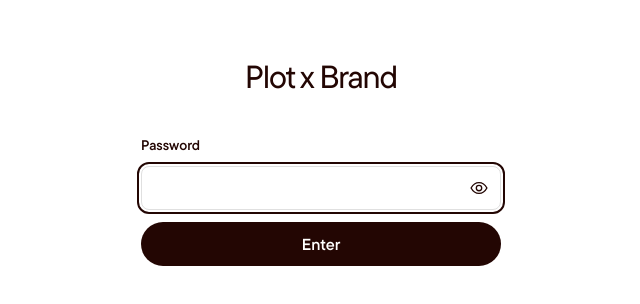
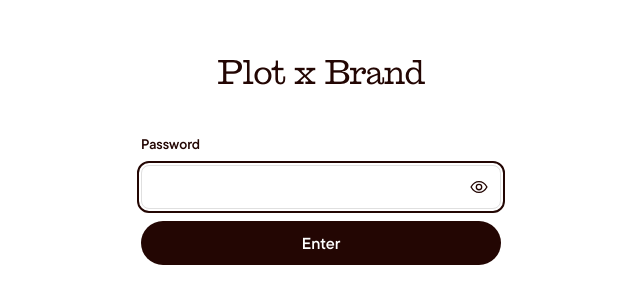
Before and after one commit to shaahana-alt/plot-x-brand, a React (Vite) app: page / in a window 1280 px wide. Shown: the part 224-528 px from the top of the page, without its empty margins (319-959 px from the left). Built offline with nearby package versions, Linux system fonts and the light colour scheme.

Commit message:
Set h1 headings in MF Ionica
Co-authored-by: Cursor <cursoragent@cursor.com>

```diff
--- a/src/fonts.css
+++ b/src/fonts.css
@@ -274,3 +274,11 @@
   font-style: normal;
   font-display: swap;
 }
+
+@font-face {
+  font-family: "MF Ionica";
+  src: url("/fonts/mf-ionica-regular.otf") format("opentype");
+  font-weight: 400;
+  font-style: normal;
+  font-display: swap;
+}
--- a/src/index.css
+++ b/src/index.css
@@ -31,6 +31,7 @@ table { border-collapse: collapse; }
   -webkit-font-smoothing: antialiased;
 }
 .display { font-weight: 500; letter-spacing: -0.035em; }
+.stage h1, .gate h1 { font-family: "MF Ionica", Georgia, serif; font-weight: 400; }
 .demi { font-weight: 600; }
 .med { font-weight: 500; }
 .nums { font-variant-numeric: tabular-nums; }
```
Also changed, not shown: public/fonts/mf-ionica-regular.otf (added).
